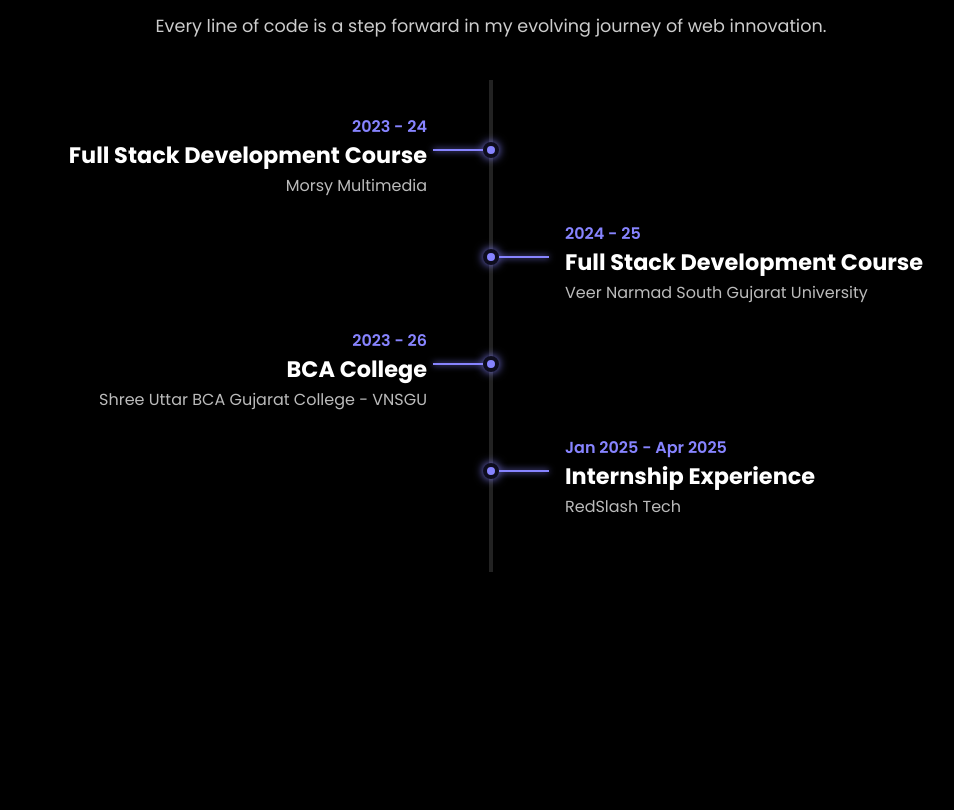
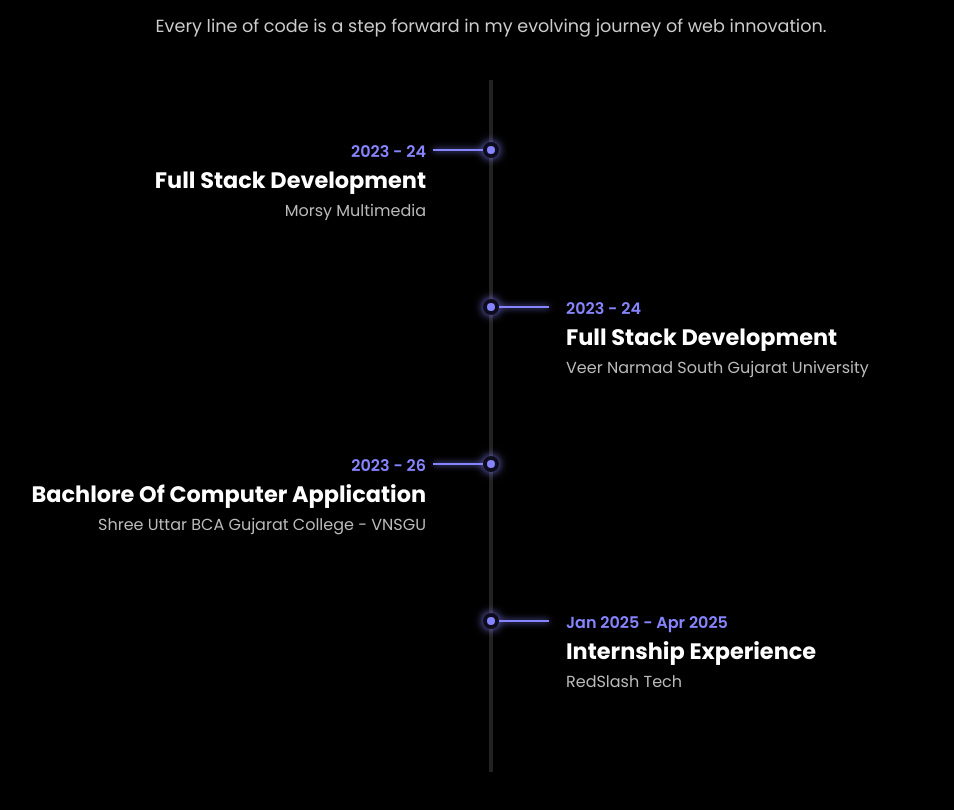
Before and after one commit to rajmiyani/RajMiyani, a website: page about.html in a window 1280 px wide. Shown: the part 2104-2914 px from the top of the page, without its empty margins (149-1103 px from the left). Before the commit the page ends 2736 px from the top, so only its background shows below. Drawn offline with nearby package versions, Linux system fonts and the light colour scheme; files whose address does not match are found by name.

Commit message:
Add files via upload

```diff
--- a/about.html
+++ b/about.html
@@ -238,40 +238,41 @@
     <section class="education-section section">
         <div class="container text-center">
             <h1 class="section-title fw-bold mb-3" style="font-size: 64px;">From Code to Creation</h1>
-            <p class="section-subtitle">Every line of code is a step forward in my evolving journey of web innovation.</p>
+            <p class="section-subtitle">Every line of code is a step forward in my evolving journey of web innovation.
+            </p>
 
             <div class="timeline">
 
                 <!-- Timeline Block 1 -->
                 <div class="timeline-item left">
-                    <div class="timeline-content me-4">
+                    <div class="timeline-content">
                         <h6>2023 - 24</h6>
-                        <h4>Full Stack Development Course</h4>
+                        <h4>Full Stack Development</h4>
                         <p>Morsy Multimedia</p>
                     </div>
                 </div>
 
                 <!-- Timeline Block 2 -->
                 <div class="timeline-item right">
-                    <div class="timeline-content ms-4">
-                        <h6>2024 - 25</h6>
-                        <h4>Full Stack Development Course</h4>
+                    <div class="timeline-content">
+                        <h6>2023 - 24</h6>
+                        <h4>Full Stack Development</h4>
                         <p>Veer Narmad South Gujarat University</p>
                     </div>
                 </div>
 
                 <!-- Timeline Block 3 -->
                 <div class="timeline-item left">
-                    <div class="timeline-content me-4">
+                    <div class="timeline-content">
                         <h6>2023 - 26</h6>
-                        <h4>BCA College</h4>
+                        <h4>Bachlore Of Computer Application</h4>
                         <p>Shree Uttar BCA Gujarat College - VNSGU</p>
                     </div>
                 </div>
 
                 <!-- Timeline Block 4 -->
                 <div class="timeline-item right">
-                    <div class="timeline-content ms-4">
+                    <div class="timeline-content">
                         <h6>Jan 2025 - Apr 2025</h6>
                         <h4>Internship Experience</h4>
                         <p>RedSlash Tech</p>
@@ -282,6 +283,7 @@
         </div>
     </section>
 
+
     <!-- Bootstrap JS (for navbar toggling) -->
     <script src="script.js"></script>
     <script src="https://cdn.jsdelivr.net/npm/bootstrap@5.3.0/dist/js/bootstrap.bundle.min.js"></script>
--- a/styles.css
+++ b/styles.css
@@ -238,7 +238,7 @@ button {
 .timeline-item {
     position: relative;
     width: 50%;
-    padding: 5px 40px;
+    padding: 30px 40px;
     box-sizing: border-box;
 }
 
@@ -250,6 +250,10 @@ button {
 .timeline-item.right {
     left: 50%;
     text-align: left;
+}
+
+.timeline-content {
+    margin: 0px 25px;
 }
 
 /* Dot */
```
